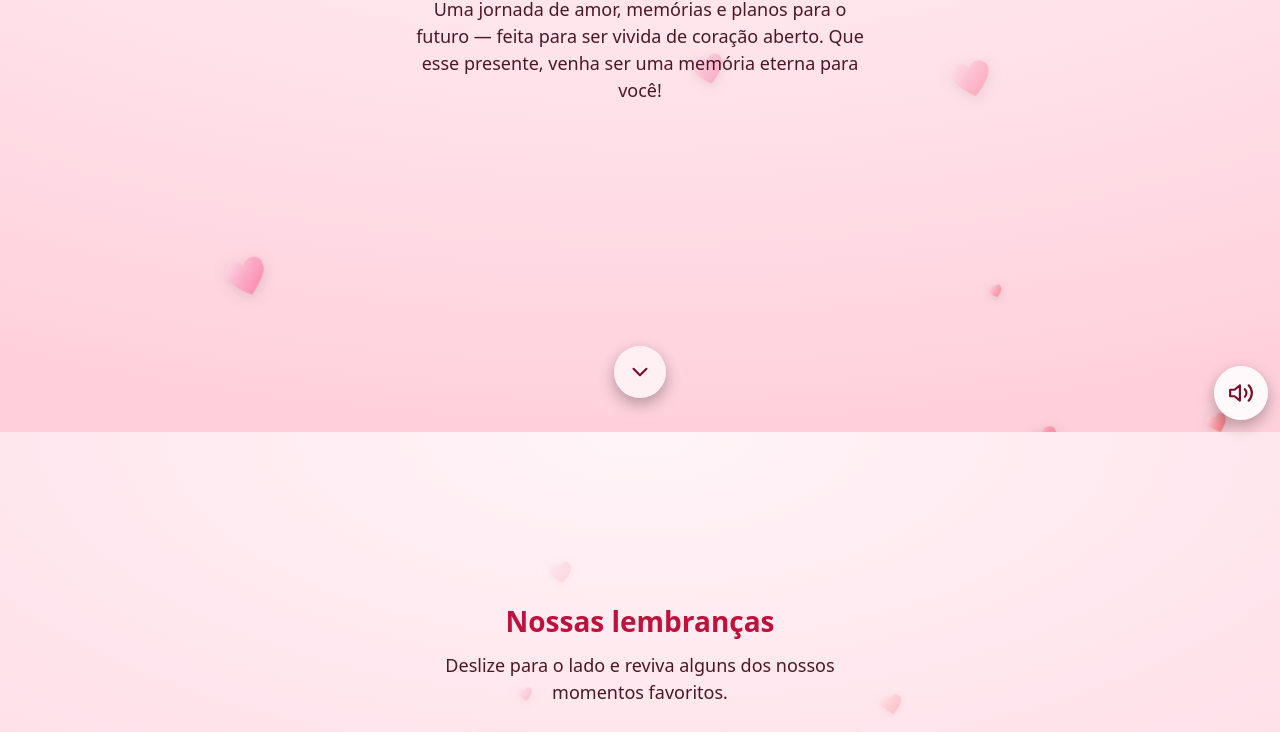
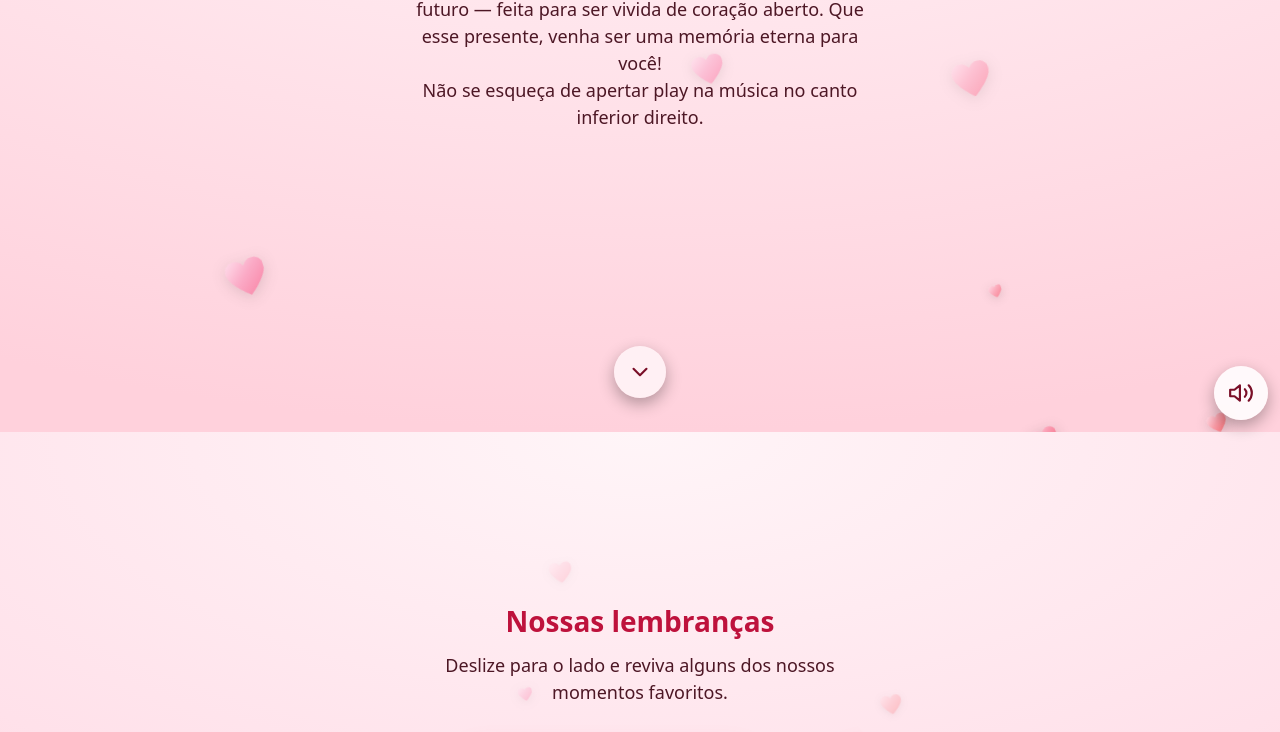
Before and after one commit to AbnerKnofelBR/meuamor.github.io, a plain HTML site: page index.html in a window 1280 px wide. Shown: the part 368-1100 px from the top of the page. Drawn offline with Linux system fonts and the light colour scheme.

Commit message:
Update index.html

```diff
--- a/index.html
+++ b/index.html
@@ -540,7 +540,7 @@
 
   <div class="content">
     <h1>Nossa História - A & J</h1>
-    <p>Uma jornada de amor, memórias e planos para o futuro — feita para ser vivida de coração aberto. Que esse presente, venha ser uma memória eterna para você! </p>
+    <p>Uma jornada de amor, memórias e planos para o futuro — feita para ser vivida de coração aberto. Que esse presente, venha ser uma memória eterna para você! <br> Não se esqueça de apertar play na música no canto inferior direito.  </p>
   </div>
 
   <button class="next" aria-label="Ir para a seção de fotos" data-go="#s2">
```
